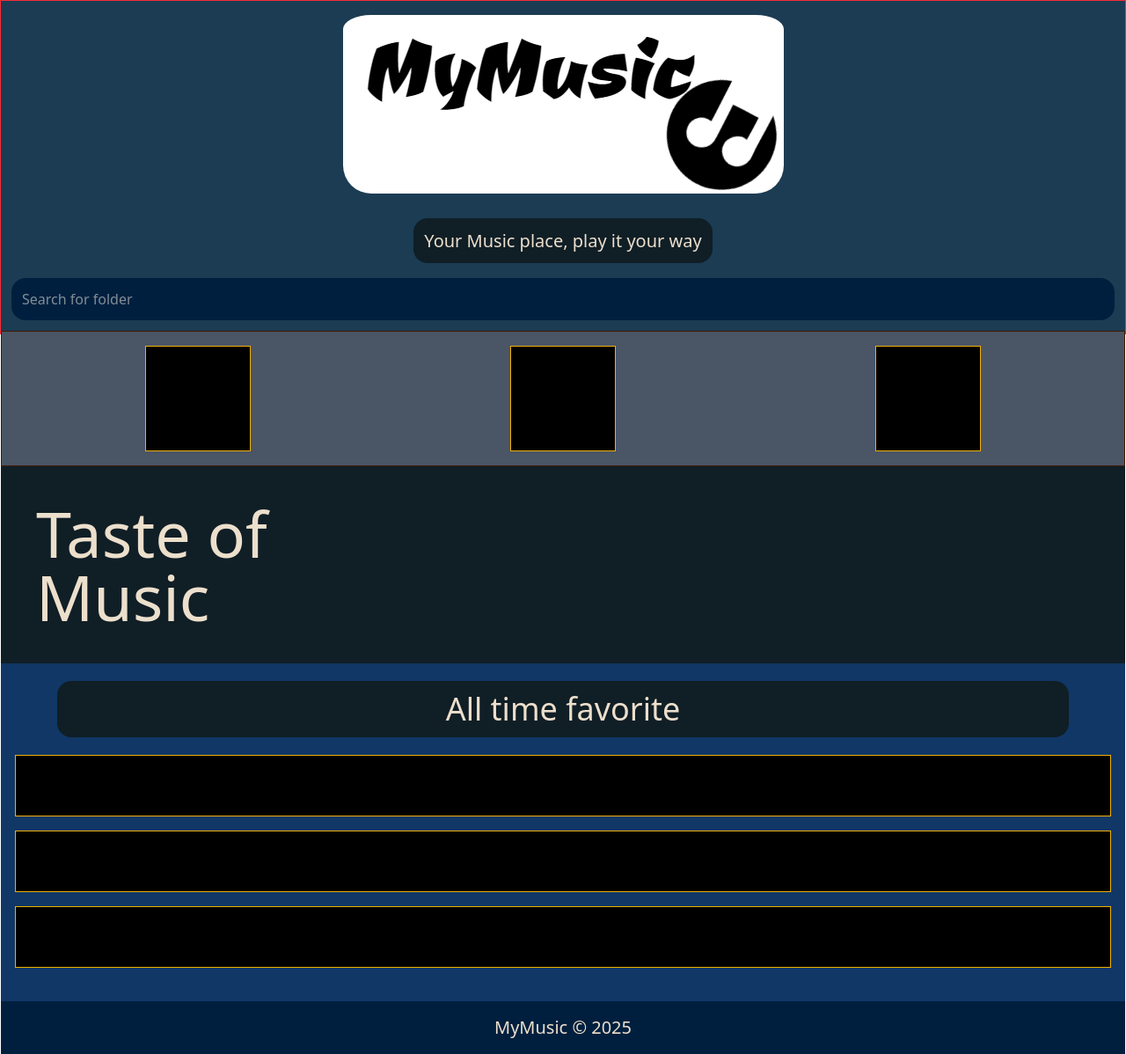
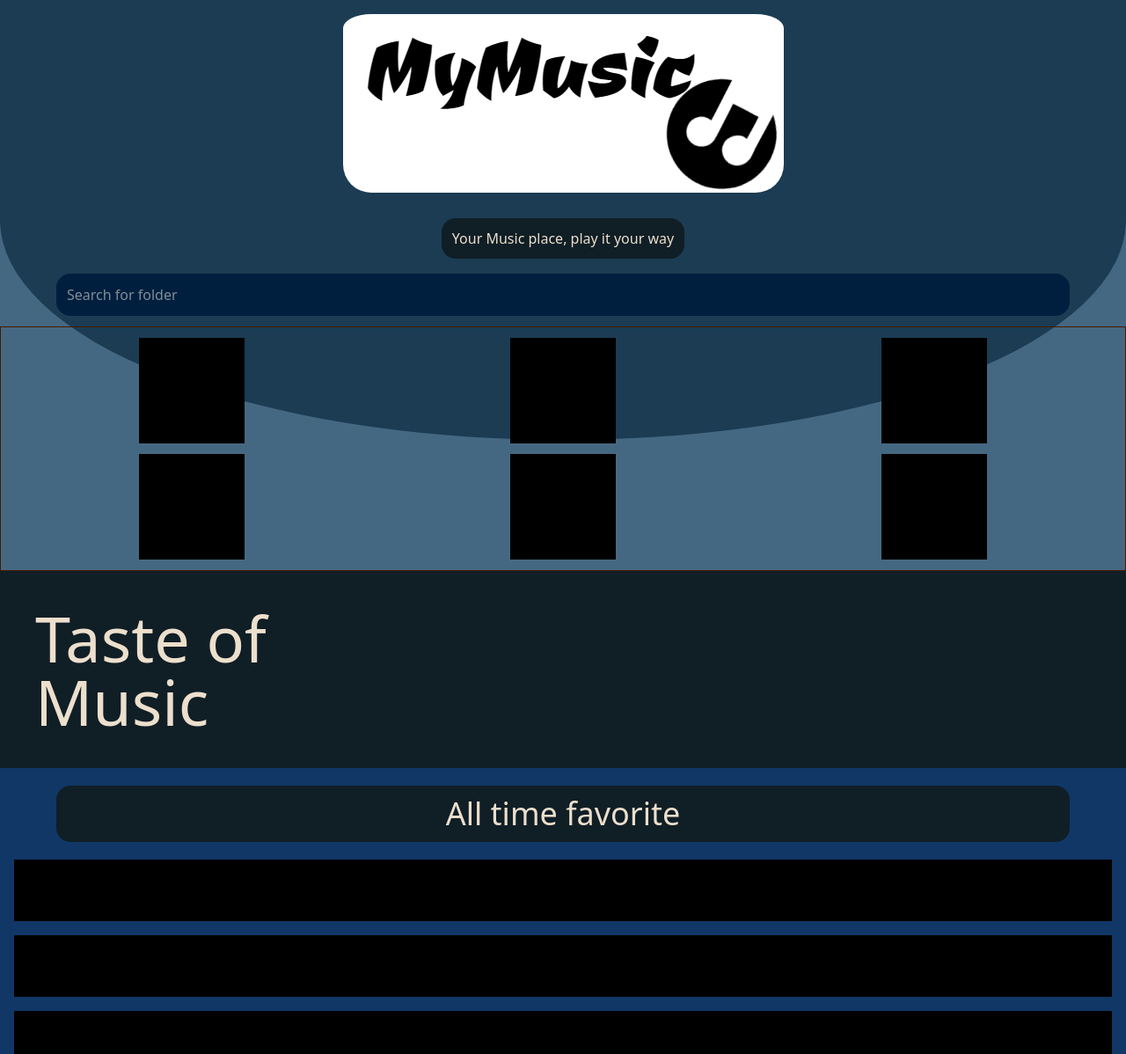
Before and after one commit to CodeUserMartin/MyMusic-v1, a website: page index.html in a window 1280 px wide. Shown: the top 1198 px of the page at 88% size. Drawn offline with nearby package versions, Linux system fonts and the light colour scheme; files that its build step writes are made by us from their sources.

Commit message:
Desing layout changes & script keyword added

```diff
--- a/index.html
+++ b/index.html
@@ -8,43 +8,63 @@
     <link rel="stylesheet" href="./src/output.css">
 </head>
 
-<body>
-    <div id="circle-bg" class="bg-[#1B3C53] w-full h-[380px] border border-red-500">
+<body class="relative">
+    <!-- Circle Div -->
+    <!-- <div id="circle-div" class="border-2 border-amber-700 absolute top-0 left-0 z-[-1]"> -->
+    <!-- Outer Cricle Div -->
+    <div id="outer-circle-div" class="bg-[#456882] relative z-[1] overflow-hidden">
+        <!--Inner Circle div -->
+        <div id="inner-circle-div" class="absolute top-0 left-0 bg-[#1B3C53] w-full h-[500px] -z-10 rounded-b-[100%] ">
+        </div>
         <header>
+            <!-- Logo & Heading container-->
             <section id="logo-div" class="flex flex-col justify-center items-center gap-6 w-[95%] mx-auto my-0">
-                <article id="mymusic-logo">
+                <div id="mymusic-logo">
                     <img src="./src/images/logo.png" class="rounded-4xl pt-4" alt="">
-                </article>
+                </div>
                 <div class="mx-4 p-4">
-                    <span class="bg-[#101E26] text-[#ECDFCC] text-xl p-3 rounded-2xl">Your Music place, play it your
+                    <span class="bg-[#101E26] text-[#ECDFCC] text-md p-3 rounded-2xl">Your Music place, play it your
                         way</span>
                 </div>
             </section>
+            <!-- Logo & Heading container end-->
             <nav>
-                <section class="my-3 mx-3">
-                    <article class="bg-[#001F3F] rounded-2xl">
+                <!-- Search bar and search icon container -->
+                <section class="my-3 mx-auto w-[90%]">
+                    <div class="bg-[#001F3F] rounded-2xl">
                         <!-- Search icon -->
-                        <input type="text" id="text" class="w-full p-3 rounded-2xl text-amber-50" placeholder="Search for folder" />
-                    </article>
+                        <input type="text" id="text" class="w-full p-3 rounded-2xl text-amber-50"
+                            placeholder="Search for folder" />
+                    </div>
                 </section>
+                <!-- Search bar and search icon container end -->
             </nav>
         </header>
         <main>
             <!-- Used to display folders -->
-            <section id="display-folders"
-                class="border border-amber-950 p-4 bg-gray-600 flex justify-around items-center">
-                <div class="border border-yellow-500 w-[120px] h-[120px] bg-black">
+            <section id="display-folders" class="border border-amber-950 p-3 grid grid-cols-3 place-items-center gap-3">
+                <div class="border  w-[120px] h-[120px] bg-black">
                     <div></div>
                 </div>
-                <div class="border border-yellow-500 w-[120px] h-[120px] bg-black">
+                <div class="border  w-[120px] h-[120px] bg-black">
                     <div></div>
                 </div>
-                <div class="border border-yellow-500 w-[120px] h-[120px] bg-black">
+                <div class="border  w-[120px] h-[120px] bg-black">
+                    <div></div>
+                </div>
+                <div class="border  w-[120px] h-[120px] bg-black">
+                    <div></div>
+                </div>
+                <div class="border  w-[120px] h-[120px] bg-black">
+                    <div></div>
+                </div>
+                <div class="border  w-[120px] h-[120px] bg-black">
                     <div></div>
                 </div>
             </section>
             <!-- Song, play, pause section -->
             <article id="music-player"></article>
+    </div>
 
     <!-- Second page -->
     <!-- section one -->
@@ -58,13 +78,13 @@
                 time favorite</p>
             <div class="flex flex-col justify-around items-center gap-4 px-4">
                 <!-- displaying most fav/played songs -->
-                        <div class="border border-yellow-500 w-full h-[70px] bg-black">
+                <div class="border  w-full h-[70px] bg-black">
                     <div></div>
                 </div>
-                        <div class="border border-yellow-500 w-full h-[70px] bg-black">
+                <div class="border  w-full h-[70px] bg-black">
                     <div></div>
                 </div>
-                        <div class="border border-yellow-500 w-full h-[70px] bg-black">
+                <div class="border  w-full h-[70px] bg-black">
                     <div></div>
                 </div>
             </div>
--- a/package.json
+++ b/package.json
@@ -1,4 +1,7 @@
 {
+  "scripts" : {
+  "build:css" : "npx @tailwindcss/cli -i ./src/input.css -o ./src/output.css --watch"
+  },
   "devDependencies": {
     "tailwindcss": "^4.1.11"
   }
```
Lines whose indentation alone changed are shown as unchanged.
